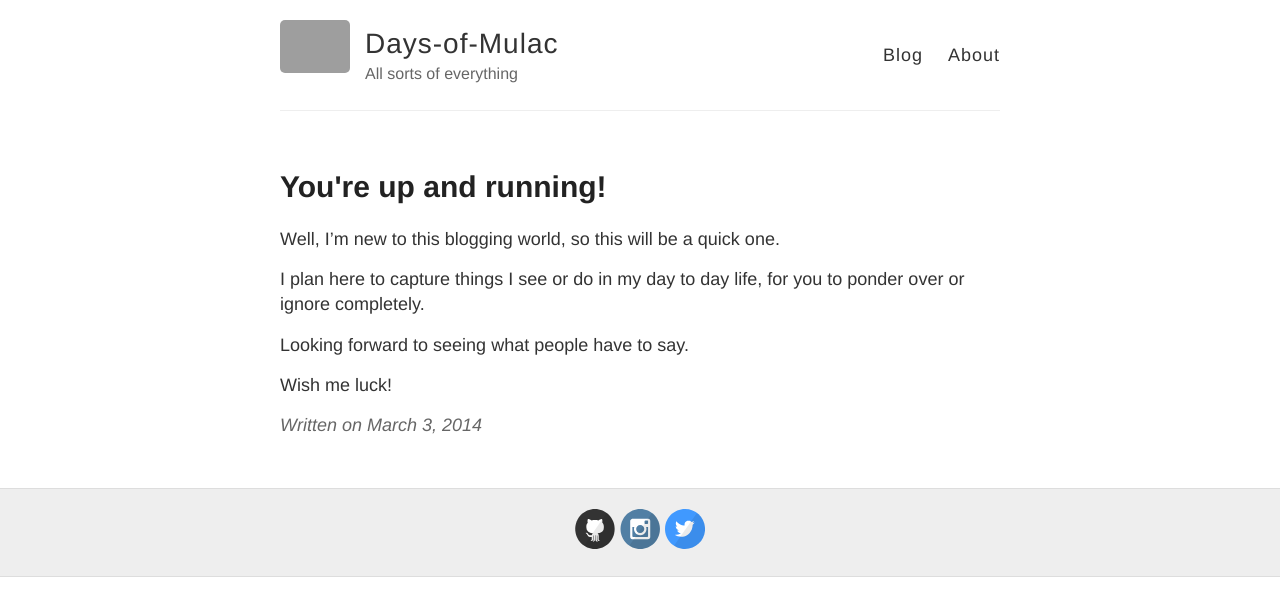
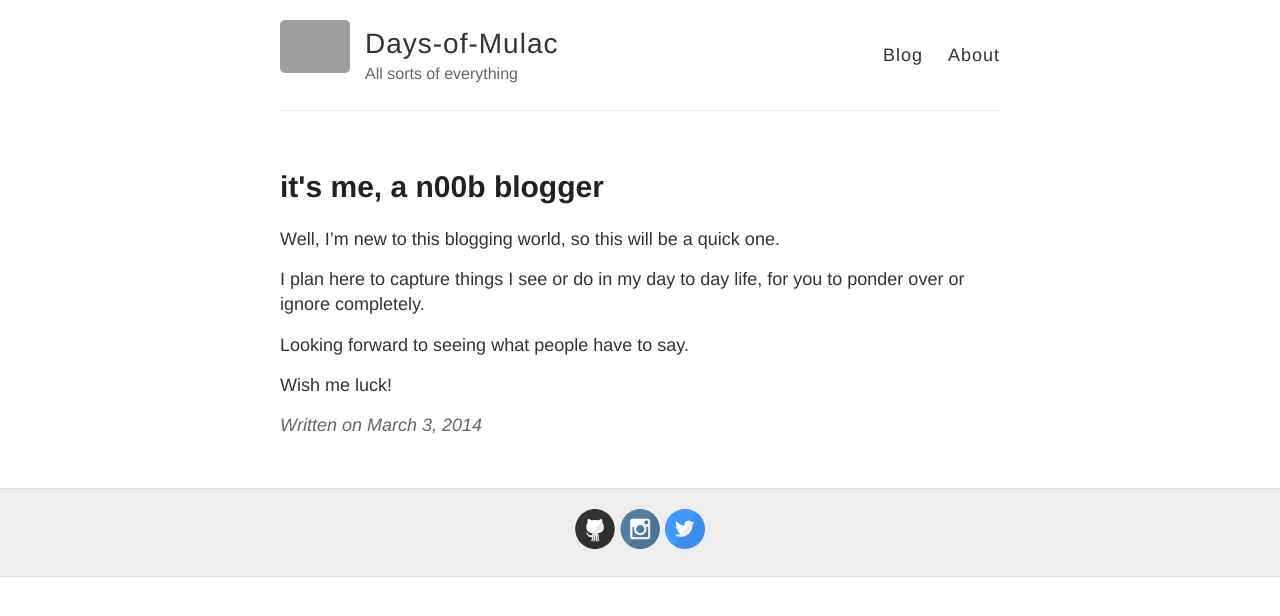
Before and after one commit to CalumOchkas/calumochkas.github.io, a Jekyll site: the page built from _posts/2014-3-3-Hello-World.md, in a window 1280 px wide. Shown: the top 616 px of the page. Built offline with Jekyll 4.4.1, drawn with Linux system fonts in a browser that asks for light colours.

Commit message:
Update 2014-3-3-Hello-World.md

```diff
--- a/_posts/2014-3-3-Hello-World.md
+++ b/_posts/2014-3-3-Hello-World.md
@@ -1,6 +1,6 @@
 ---
 layout: post
-title: You're up and running!
+title: 'it''s me, a n00b blogger'
 published: true
 ---
 Well, I'm new to this blogging world, so this will be a quick one.
```
